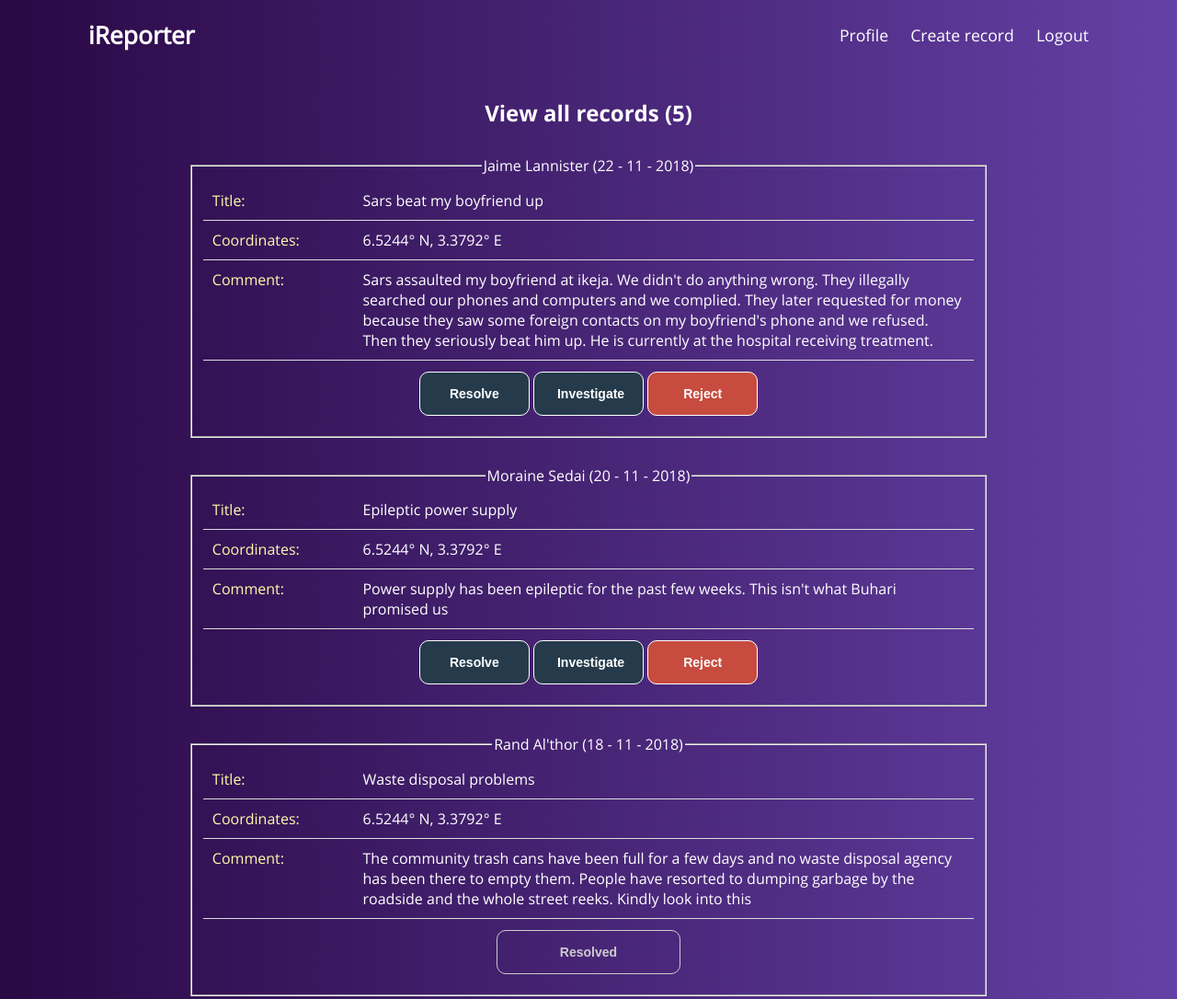
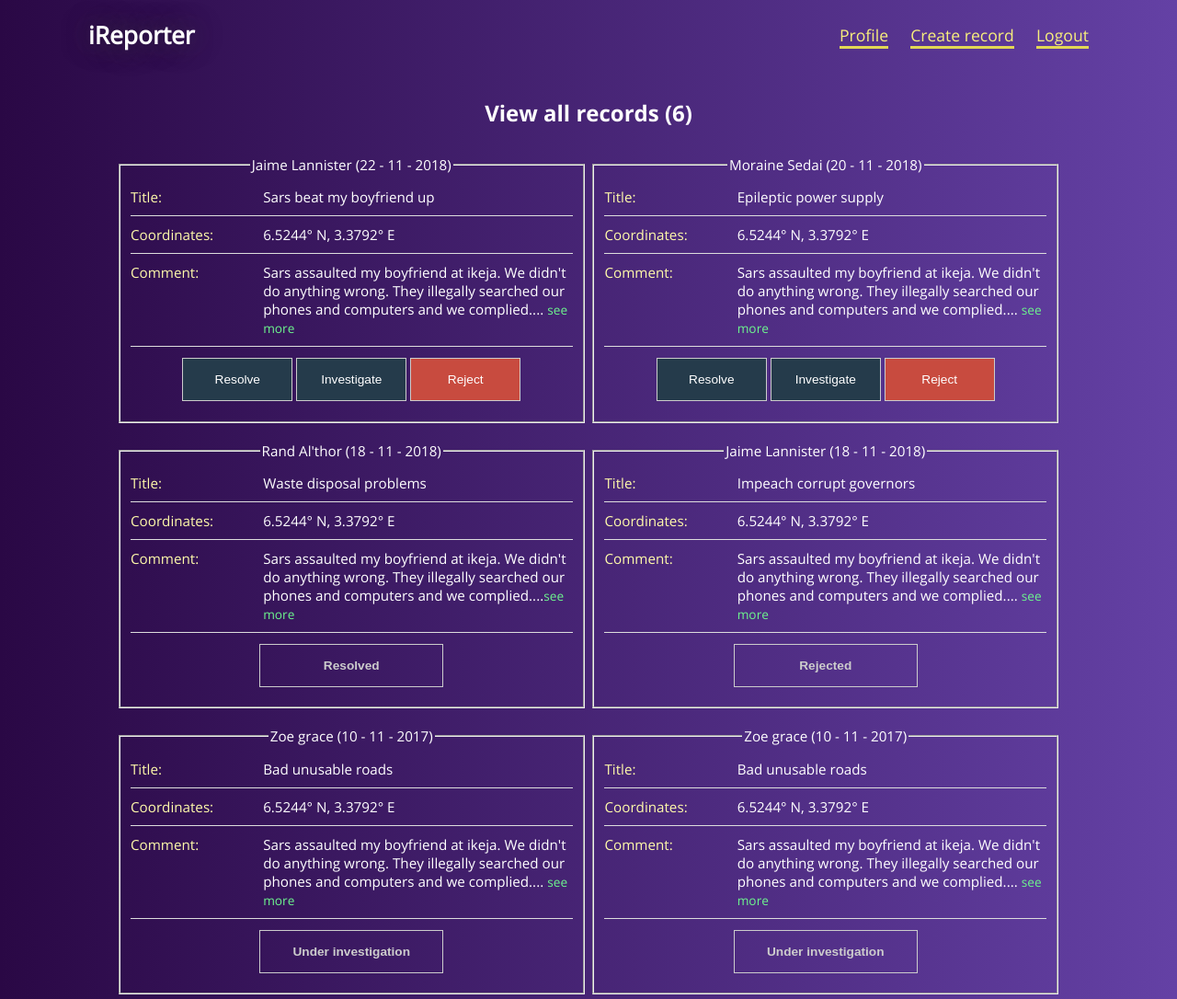
Before and after one commit to youngestdj/iReporter, a plain HTML site: page UI/admin.html in a window 1280 px wide. Shown: the top 1086 px of the page at 92% size. Drawn offline with Linux system fonts and the light colour scheme.

Commit message:
chore(ui): edit ui elements - use two columns for records instead of one - change button background - use circular backgrounds for stats on profile page - change color of navigation links and add bottom border
[Finishes #162414397]

```diff
--- a/UI/admin.html
+++ b/UI/admin.html
@@ -29,7 +29,7 @@
 
  	<section class="signup">
  		<div class="container">
- 			<h2>View all records (5)</h2>
+ 			<h2>View all records (6)</h2>
 			<div class="admin-record-group">
 				<fieldset>
 					<legend>Jaime Lannister (22 - 11 - 2018)</legend>
@@ -43,7 +43,7 @@
 					</div>
 					<div class="record-item">
 						<div class="title">Comment:</div>
-						<div class="content">Sars assaulted my boyfriend at ikeja. We didn't do anything wrong. They illegally searched our phones and computers and we complied. They later requested for money because they saw some foreign contacts on my boyfriend's phone and we refused. Then they seriously beat him up. He is currently at the hospital receiving treatment.</div>
+						<div class="content">Sars assaulted my boyfriend at ikeja. We didn't do anything wrong. They illegally searched our phones and computers and we complied.... <span class="see-more">see more</span></div>
 					</div>
 					<div class="record-item center">
 						<button class="edit">Resolve</button>
@@ -66,7 +66,7 @@
 					</div>
 					<div class="record-item">
 						<div class="title">Comment:</div>
-						<div class="content">Power supply has been epileptic for the past few weeks. This isn't what Buhari promised us</div>
+						<div class="content">Sars assaulted my boyfriend at ikeja. We didn't do anything wrong. They illegally searched our phones and computers and we complied.... <span class="see-more">see more</span></div>
 					</div>
 					<div class="record-item center">
 						<button class="edit">Resolve</button>
@@ -89,7 +89,7 @@
 					</div>
 					<div class="record-item">
 						<div class="title">Comment:</div>
-						<div class="content">The community trash cans have been full for a few days and no waste disposal agency has been there to empty them. People have resorted to dumping garbage by the roadside and the whole street reeks. Kindly look into this</div>
+						<div class="content">Sars assaulted my boyfriend at ikeja. We didn't do anything wrong. They illegally searched our phones and computers and we complied....<span class="see-more">see more</span></div>
 					</div>
 					<div class="record-item center">
 						<button class="fade">Resolved</button>
@@ -110,7 +110,7 @@
 					</div>
 					<div class="record-item">
 						<div class="title">Comment:</div>
-						<div class="content">There have been allegations of curruption against governors recently. Could the FG kindly look into thisand impeach the ones found guilty?</div>
+						<div class="content">Sars assaulted my boyfriend at ikeja. We didn't do anything wrong. They illegally searched our phones and computers and we complied.... <span class="see-more">see more</span></div>
 					</div>
 					<div class="record-item center">
 						<button class="fade">Rejected</button>
@@ -131,7 +131,7 @@
 					</div>
 					<div class="record-item">
 						<div class="title">Comment:</div>
-						<div class="content">The roads at olomo wewe are so bad they're unusable for both motorists and pedestrians</div>
+						<div class="content">Sars assaulted my boyfriend at ikeja. We didn't do anything wrong. They illegally searched our phones and computers and we complied.... <span class="see-more">see more</span></div>
 					</div>
 					<div class="record-item center">
 						<button class="fade">Under investigation</button>
@@ -139,6 +139,26 @@
 				</fieldset>
 			</div>
 
+			<div class="admin-record-group">
+				<fieldset>
+					<legend>Zoe grace (10 - 11 - 2017)</legend>
+					<div class="record-item">
+						<span class="title">Title:</span>
+						<span class="content">Bad unusable roads</span>
+					</div>
+					<div class="record-item">
+						<span class="title">Coordinates:</span>
+						<span class="content">6.5244° N, 3.3792° E</span>
+					</div>
+					<div class="record-item">
+						<div class="title">Comment:</div>
+						<div class="content">Sars assaulted my boyfriend at ikeja. We didn't do anything wrong. They illegally searched our phones and computers and we complied.... <span class="see-more">see more</span></div>
+					</div>
+					<div class="record-item center">
+						<button class="fade">Under investigation</button>
+					</div>
+				</fieldset>
+			</div>
 
  		</div>
  	</section>
--- a/UI/css/style.css
+++ b/UI/css/style.css
@@ -30,6 +30,8 @@ nav select {
 }
 a {
 	transition: all  ease-in-out 0.4s;
+	color: #fff;
+	font-weight: 400;
 }
 a:hover {
 	text-decoration:underline;
@@ -55,15 +57,17 @@ a.button {
 	text-decoration: none;
 }
 button, .button {
-  	border-radius: 10px;
-  	border: 2px solid #fff;
   	font-weight:bold;
   	cursor: pointer;
   	padding: 15px 25px;
+  	background-color: #e2d754;
+  	color: #51455c;
+  	box-shadow: 0 12px 60px -7px #6f6603;
+  	font-size: 1.1em;
 }
 button:hover, .button:hover {
-  	border: 2px solid #ccc;
-  	background-color: rgba(255,255,255,0.2);
+  	background-color: #d1c643;
+  	color: #51455c;
 }
 form {
 	width: 400px;
@@ -78,7 +82,6 @@ footer {
 	margin-top: 20px;
 }
 footer a {
-	color: #fff;
 	margin: 10px;
 	padding-right: 10px;
 	border-right: 1px solid #fff;
@@ -88,10 +91,11 @@ footer a:last-child {
 	border:none;
 }
 
-.logo {
+.logo, .logo a {
 	font-size: 1.5em;
 	display: inline-block;
 	font-weight: bold;
+    text-shadow: 0 0 30px #333;
 }
 .links {
 	display: inline-block;
@@ -106,10 +110,20 @@ footer a:last-child {
 	display: inline-block;
 	margin-left: 20px;
 }
+
 .links a, .logo a {
 	color: #fff;
 	font-size: 1.1em;
 	text-decoration: none;
+}
+.links a {
+	color: #f8ef7c;
+	font-weight: 400;
+    border-bottom: 3px solid #e2d754;
+}
+.links a:hover {
+	color: #fff;
+    border-bottom: 3px solid #fff;
 }
 .container {
 	width: 85%;
@@ -161,13 +175,16 @@ footer a:last-child {
 	padding: 10px 0;
 }
 .record-group {
-	width: 600px;
+	width: 47%;
 	text-align: center;
-	margin:50px auto;
+	margin:10px auto;
+	display: inline-block;
 }
 .admin-record-group {
-	width: 80%;
-	margin: 30px auto;
+	width: 47%;
+	margin: 10px auto;
+	display: inline-block;
+	font-size: 0.95em;
 }
 .record-item {
 	padding: 15px 10px;
@@ -187,7 +204,10 @@ footer a:last-child {
 	display: inline-block;
 }
 .admin-record-group .record-item {
-	padding:10px;
+	padding:10px 0px;
+}
+.admin-record-group .record-item .content {
+	width: 70%;
 }
 .record-group .record-item:last-child, .admin-record-group .record-item:last-child {
 	border: none;
@@ -207,6 +227,10 @@ button.fade {
 	color: #ccc;
 	border-color: #ccc;
 	width: 200px;
+	box-shadow: none;
+	font-size: 0.9em;
+	background-color:transparent;
+
 }
 button.fade:hover {
 	background-color:inherit;
@@ -220,20 +244,41 @@ button.fade:hover {
 .edit {
 	background-color: #253b4b;
 }
+.edit, .delete {
+	color: #fff;
+	box-shadow: none;
+	font-size: 0.9em;
+	font-weight:normal;
+}
 .stat {
 	display: inline-block;
 	padding: 10px;
 	border-right: 1px solid #aaa;
+	text-align: center;
+	color: rgb(244, 127, 84);
 }
 .stat .item {
-	font-size: 2em;
-	color: #fffaaa;
+	font-size: 1.5em;
+	color: #000;
+	font-weight:600;
 
 }
 .container .stat:last-child {
 	border: none;
 }
-
+.see-more {
+	color: #6df58e;
+	font-size: 0.9em;
+}
+.circle {
+	text-align: center;
+	vertical-align: middle;
+	line-height: 50px;
+	border-radius: 50%;
+	background-color:#fff;
+	height: 50px;
+	width: 50px;
+}
 
 
 @media(max-width:768px){
@@ -258,7 +303,11 @@ button.fade:hover {
 	.record-item .content {
 		width: 70%;
 		display: inline-block;
-}
+	}
+	.admin-record-group, .record-group {
+		width: 70%;
+	}
+
 
 
 
```
Also changed, not shown: UI/profile.html (+16 -14 lines), UI/user_records.html (+13 -10 lines).
